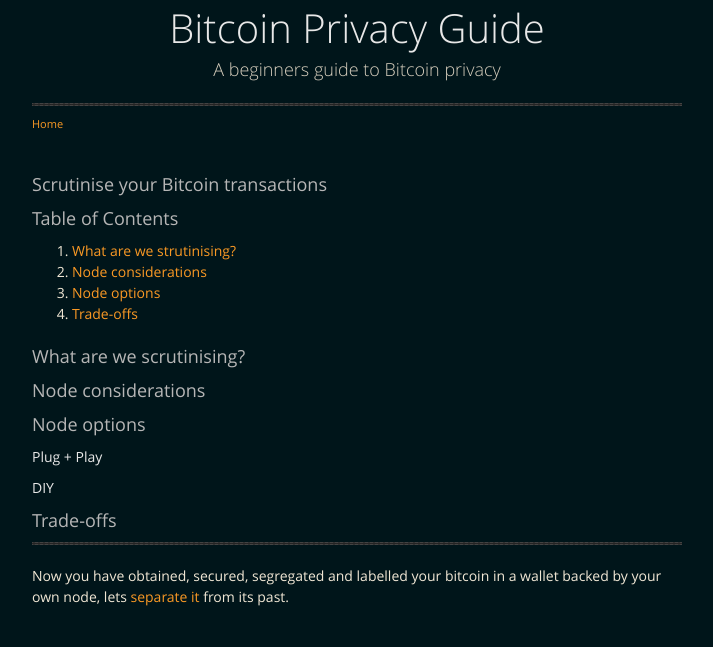
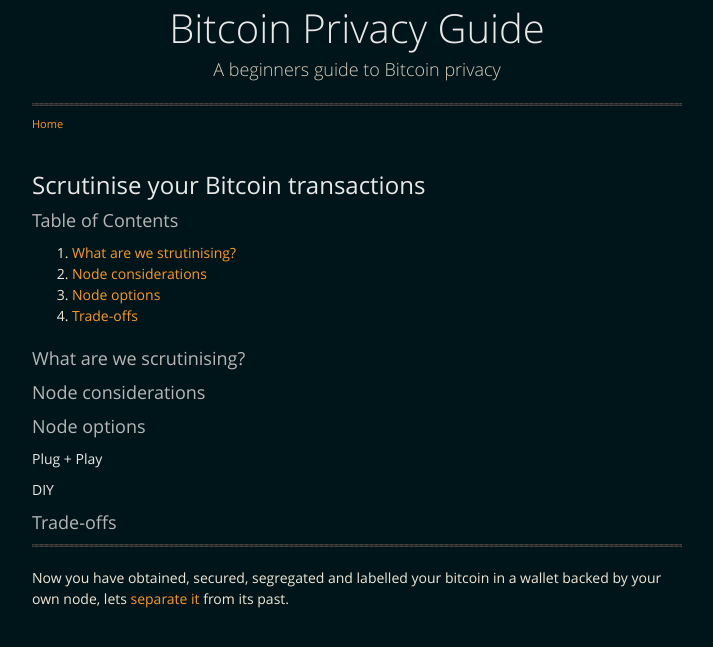
Before and after one commit to BitcoinQnA/BitcoinPrivacyGuide, a Jekyll site: the page built from scrutinise.md, in a window 1280 px wide. Shown: the top 647 px of the page, without its empty margins (283-996 px from the left). Built offline with Jekyll 4.4.1, drawn with Linux system fonts in a browser that asks for light colours.

```diff
--- a/scrutinise.md
+++ b/scrutinise.md
@@ -3,7 +3,7 @@ layout: default
 ---
 <br/>
 
-### Scrutinise your Bitcoin transactions
+## Scrutinise your Bitcoin transactions
 
 ### Table of Contents
 
```
